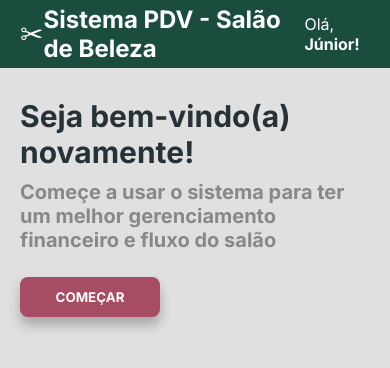
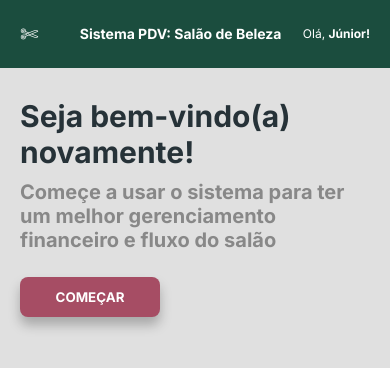
Before and after one commit to cauerg44/salon-manager, a React (Vite) app in the folder beauty-core-frontend/: page / in a window 390 px wide. Shown: the top 368 px of the page. Built offline with nearby package versions, Linux system fonts and the light colour scheme.

Commit message:
feat: Header responsive.

```diff
--- a/beauty-core-frontend/src/components/Header/index.tsx
+++ b/beauty-core-frontend/src/components/Header/index.tsx
@@ -7,10 +7,10 @@ export default function Header() {
   return (
     <header>
       <nav className='bcf-container-1200px'>
-        <span>✂</span>
+        <span>✄</span>
 
         <Link to={"/"}>
-          <h1>Sistema PDV - Salão de Beleza</h1>
+          <h1>Sistema PDV: Salão de Beleza</h1>
         </Link>
 
         <h3>Olá, <b>Júnior!</b></h3>
--- a/beauty-core-frontend/src/components/Header/styles.css
+++ b/beauty-core-frontend/src/components/Header/styles.css
@@ -29,3 +29,18 @@ header span {
   font-size: 28px;
   cursor: pointer;
 }
+
+@media(max-width: 576px) {
+  header h1 {
+    font-size: 14px;
+  }
+
+  header h3 {
+    font-size: 12px;
+  }
+
+  header span {
+    font-size: 22px;
+    margin-right: 20px;
+  }
+}
```
